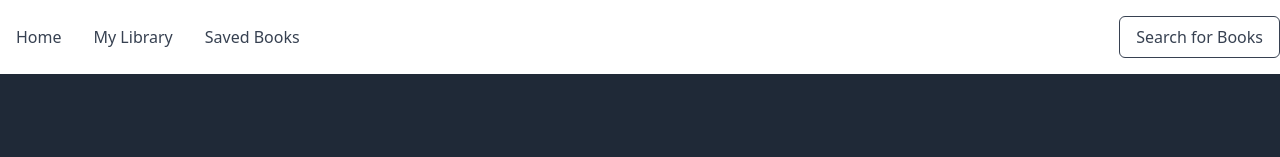
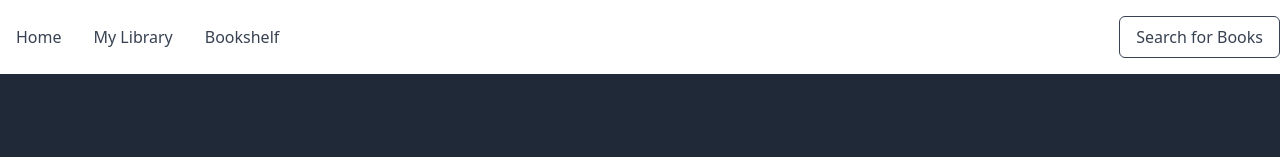
Before and after one commit to TraekWells/book-review-app, a Vue app: page /search in a window 1280 px wide. Shown: the top 157 px of the page. Built offline with nearby package versions, Linux system fonts and the light colour scheme.

Commit message:
Updated text to Bookshelf

```diff
--- a/src/components/Navbar.vue
+++ b/src/components/Navbar.vue
@@ -14,7 +14,7 @@
         </li>
         <li>
           <router-link :to="{ name: 'SavedBooks' }" class="p-4"
-            >Saved Books</router-link
+            >Bookshelf</router-link
           >
         </li>
       </ul>
--- a/src/components/SearchForm.vue
+++ b/src/components/SearchForm.vue
@@ -30,7 +30,7 @@ export default {
   methods: {
     handleForm() {
       const searchQuery = this.searchQuery;
-      const api = `https://www.googleapis.com/books/v1/volumes?q=${searchQuery}&langRestrict=en&maxResults=20&key=${process.env.VUE_APP_API_KEY}`;
+      const api = `https://www.googleapis.com/books/v1/volumes?q=${searchQuery}&printType=books&langRestrict=en&maxResults=20&key=${process.env.VUE_APP_API_KEY}`;
 
       axios
         .get(api)
```
